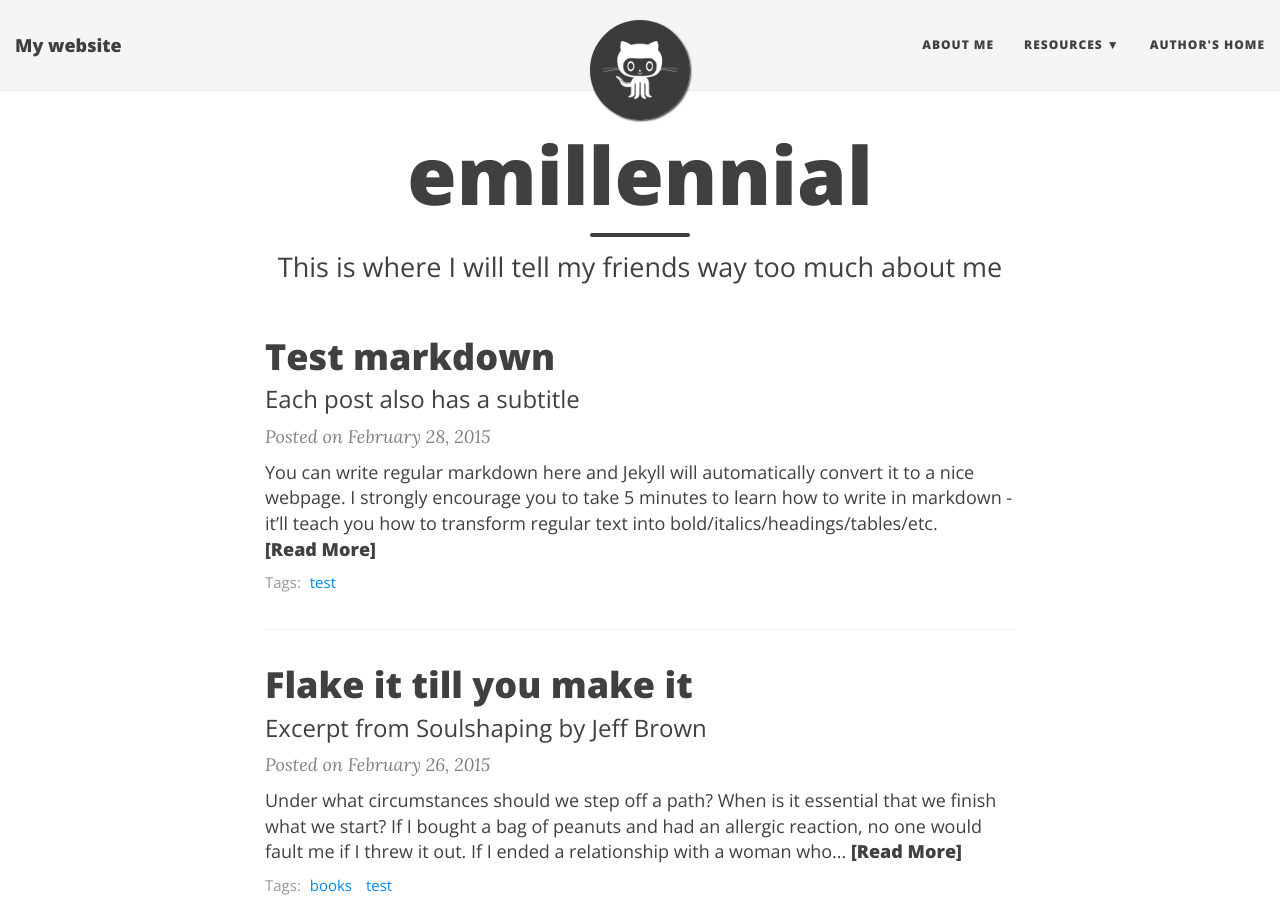
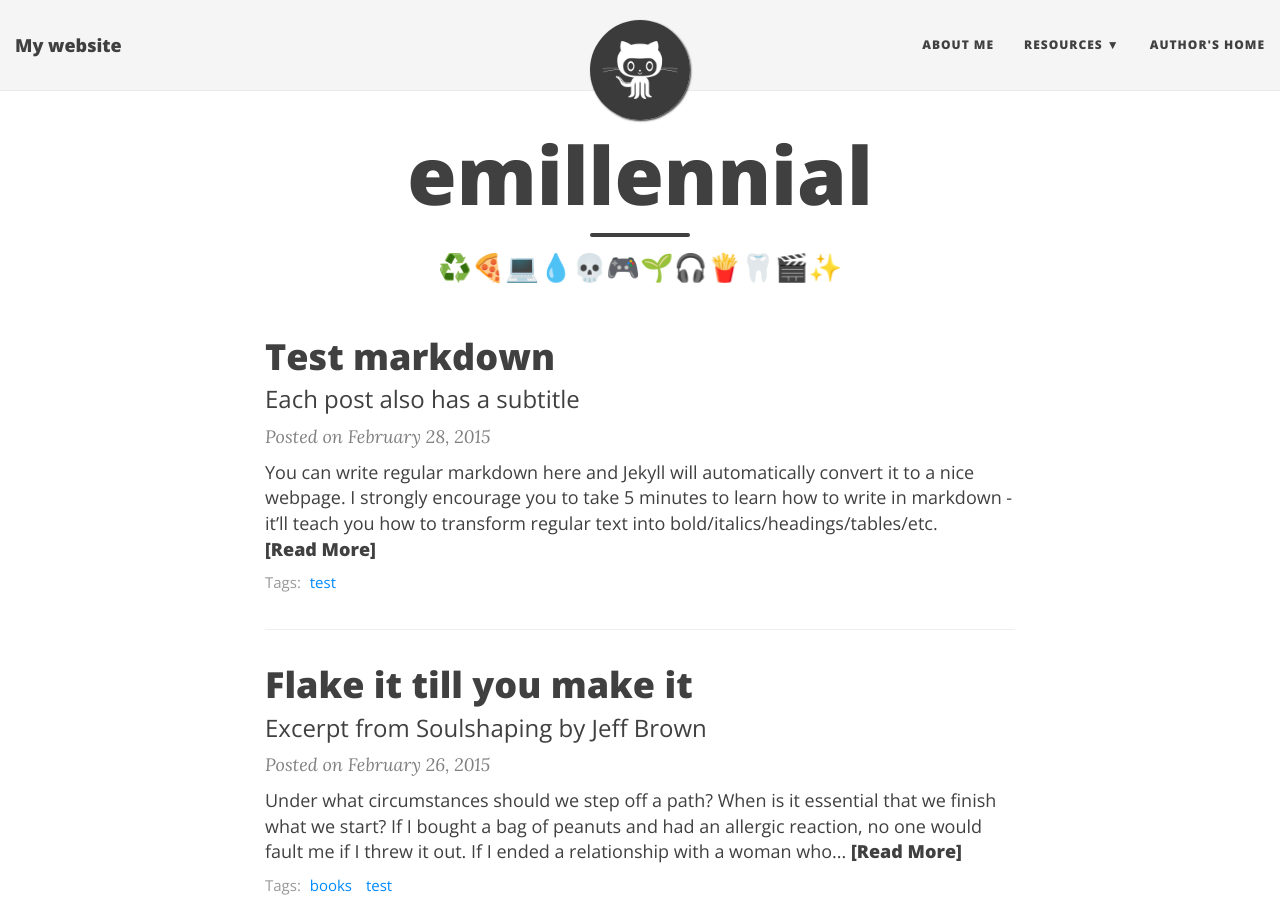
Before and after one commit to emillennial/emillennial.github.io, a Jekyll site: the page built from index.html, in a window 1280 px wide and 900 px high. Built offline with Jekyll 4.4.1, drawn with Linux system fonts in a browser that asks for light colours; nearby versions of some CDN libraries; the list of posts is cut into pages by our own code.

Commit message:
Added emojis

```diff
--- a/index.html
+++ b/index.html
@@ -1,7 +1,7 @@
 ---
 layout: page
 title: emillennial
-subtitle: This is where I will tell my friends way too much about me
+subtitle: ♻️🍕💻💧💀🎮🌱🎧🍟🦷🎬✨
 use-site-title: true
 ---
 
```
